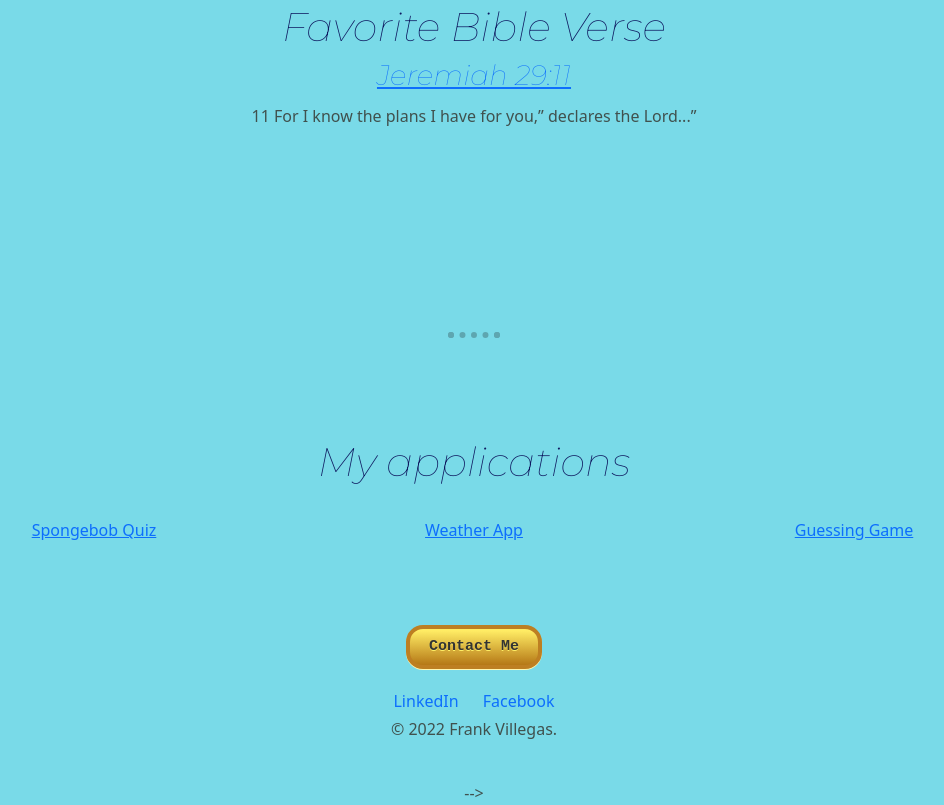
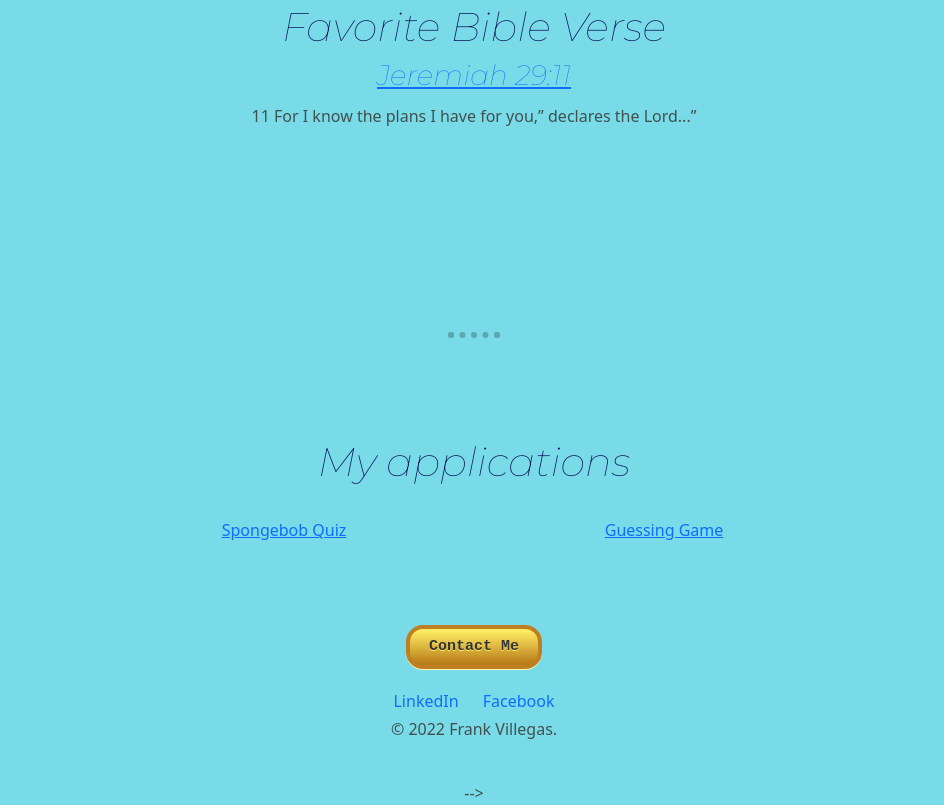
Before and after one commit to fvillegas341/newBiography, a website: page index.html in a window 1280 px wide. Shown: the part 2270-3075 px from the top of the page, without its empty margins (166-1110 px from the left). Drawn offline with nearby package versions, Linux system fonts and the light colour scheme.

Commit message:
Delete the weather app

```diff
--- a/index.html
+++ b/index.html
@@ -122,9 +122,6 @@
         <a href="https://fvillegas341.github.io/spongebob-quiz/">Spongebob Quiz</a>
       </div>
       <div class="col-4">
-        <a href="https://fvillegas341.github.io/World-Weather-Report/">Weather App</a>
-      </div>
-      <div class="col-4">
         <a href="https://fvillegas341.github.io/guessg/">Guessing Game</a>
       </div>
     </div>
```
